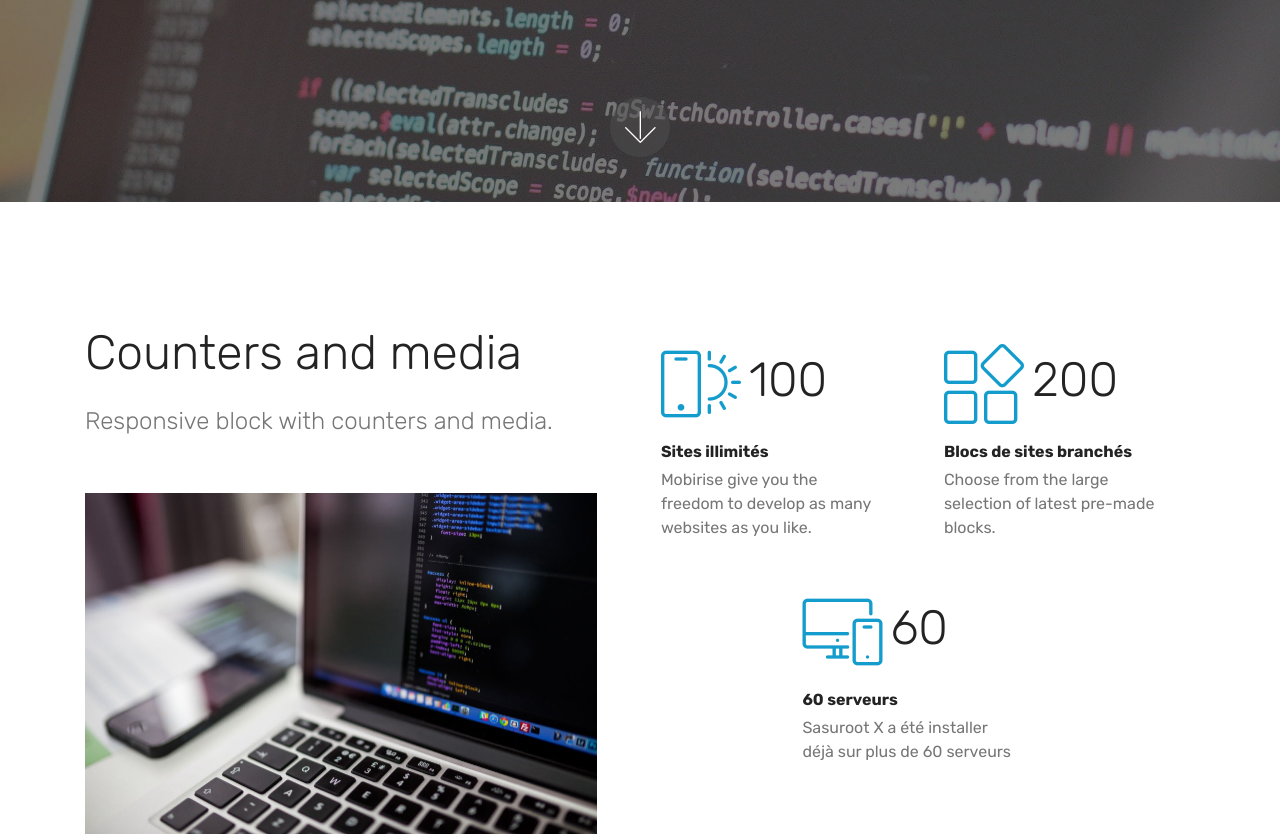
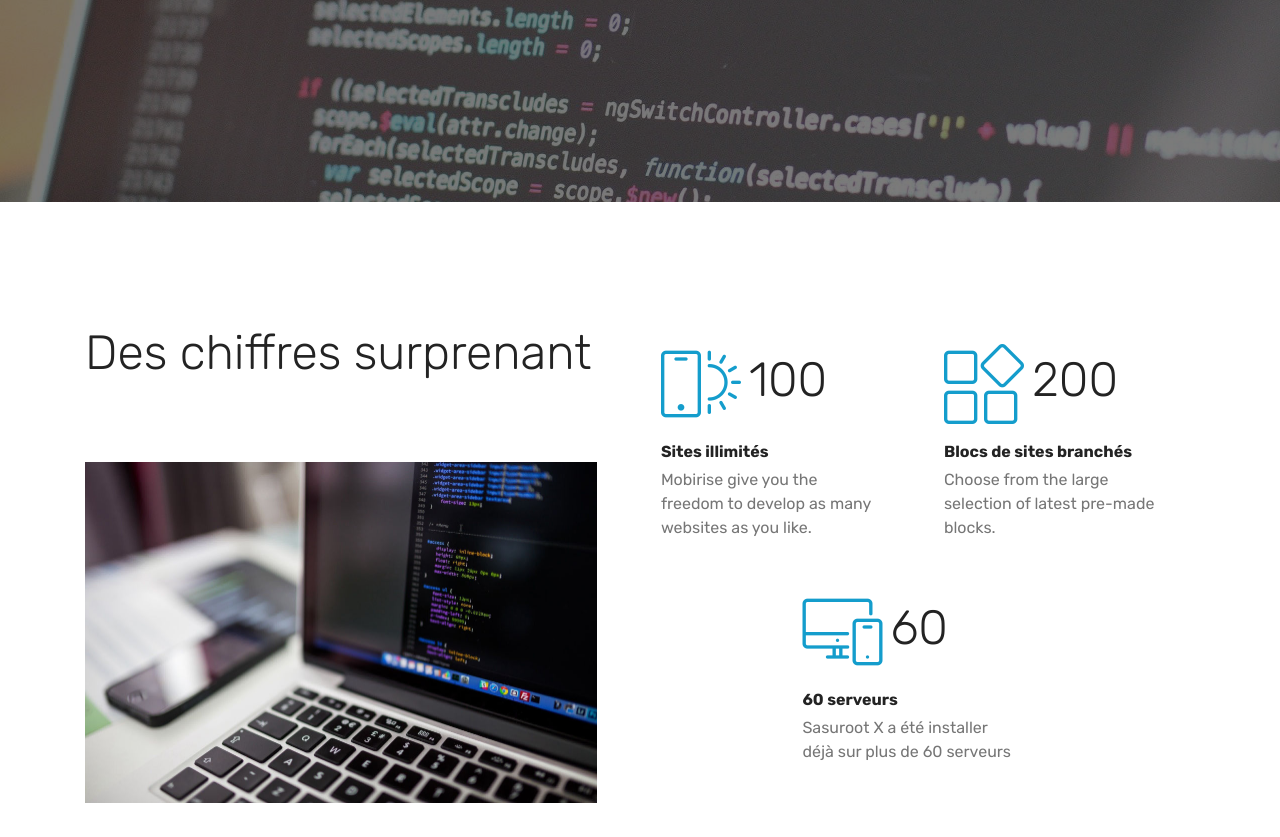
Before and after one commit to Sasuroot/Sasuroot-X, a plain HTML site: page index.html in a window 1280 px wide. Shown: the part 598-1435 px from the top of the page. Drawn offline with Linux system fonts and the light colour scheme; files whose address does not match are found by name.

Commit message:
create github pages

```diff
--- a/index.html
+++ b/index.html
@@ -42,14 +42,10 @@
             </div>
         </div>
     </div>
-    <div class="mbr-arrow hidden-sm-down" aria-hidden="true">
-        <a href="#next">
-            <i class="mbri-down mbr-iconfont"></i>
-        </a>
-    </div>
+
 </section>
 
-<section class="engine"><a href="https://mobirise.info/m">free website design templates</a></section><section class="counters2 counters cid-rZFEPYxn5l" id="counters2-f">
+<section class="engine"><a href="https://mobirise.info/u">bootstrap website templates</a></section><section class="counters2 counters cid-rZFEPYxn5l" id="counters2-f">
 
 
 
@@ -59,11 +55,8 @@
         <div class="media-container-row">
             <div class="media-block" style="width: 49%;">
                 <h2 class="mbr-section-title pb-3 align-left mbr-fonts-style display-2">
-                    Counters and media
-                </h2>
-                <h3 class="mbr-section-subtitle pb-5 align-left mbr-fonts-style display-5">
-                    Responsive block with counters and media.
-                </h3>
+                    Des chiffres surprenant</h2>
+                <h3 class="mbr-section-subtitle pb-5 align-left mbr-fonts-style display-5"></h3>
                 <div class="mbr-figure">
                     <img src="assets/images/mbr-1024x683.jpg" alt="" title="">
                 </div>
```
Also changed, not shown: 1 other file.
